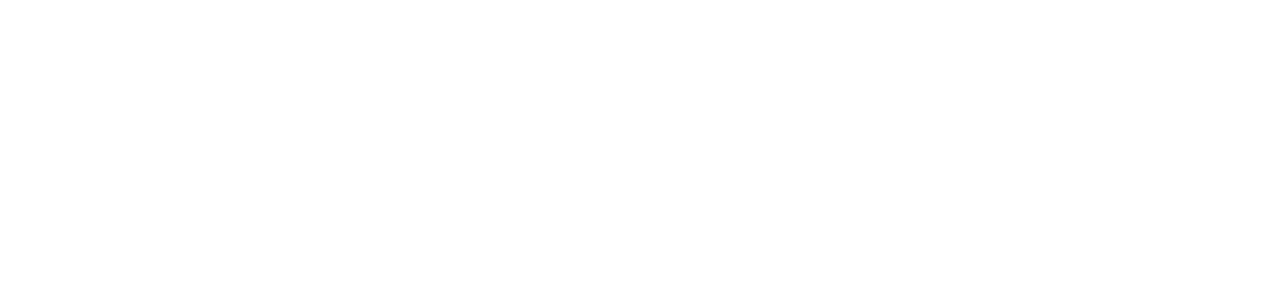
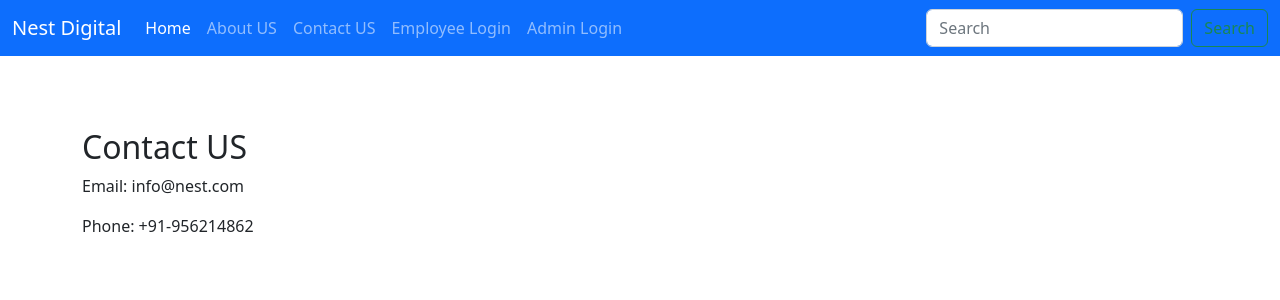
Before and after one commit to abhiraj2912/Nest-Digital-App, an Angular app: page /contact in a window 1280 px wide. Before the commit this address led to /. Shown: the top 300 px of the page. Built offline with nearby package versions, Linux system fonts and the light colour scheme.

Commit message:
contact us

```diff
--- /dev/null
+++ b/src/app/contact-us/contact-us.component.html
@@ -0,0 +1,11 @@
+<app-navbar></app-navbar>
+<div class="container">
+    <div class="row g-4 mt-5">
+        <div class="col col-12 col-sm-12 col-md-12 col-lg-12 col-xl-12 col-xxl-12">
+            <h2>Contact US</h2>
+
+            <p>Email: info@nest.com</p>
+            <p>Phone: +91-956214862</p>
+        </div>
+    </div>
+</div>
--- a/src/app/navbar/navbar.component.html
+++ b/src/app/navbar/navbar.component.html
@@ -13,7 +13,7 @@
             <a class="nav-link" routerLink="/about">About US</a>
           </li>
           <li class="nav-item">
-            <a class="nav-link" routerLink="#">Contact US</a>
+            <a class="nav-link" routerLink="/contact">Contact US</a>
           </li>
           <li class="nav-item">
             <a class="nav-link" routerLink="#">Employee Login</a>
```
Also changed, not shown: src/app/app.module.ts (+8 -2 lines), src/app/contact-us/contact-us.component.ts (added, +10 -0 lines), src/app/contact-us/contact-us.component.css (added).
